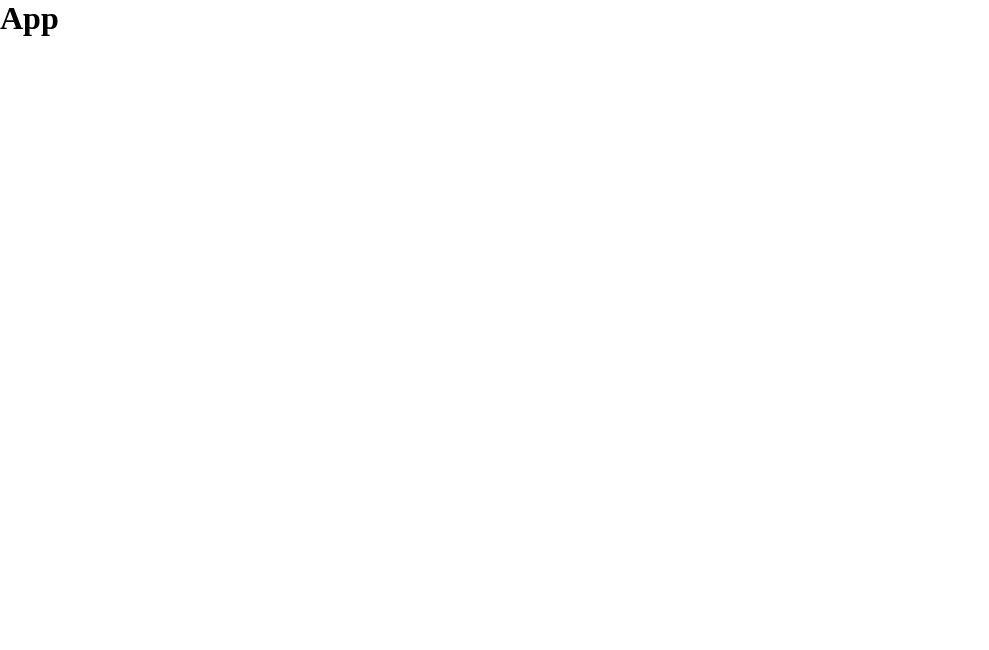
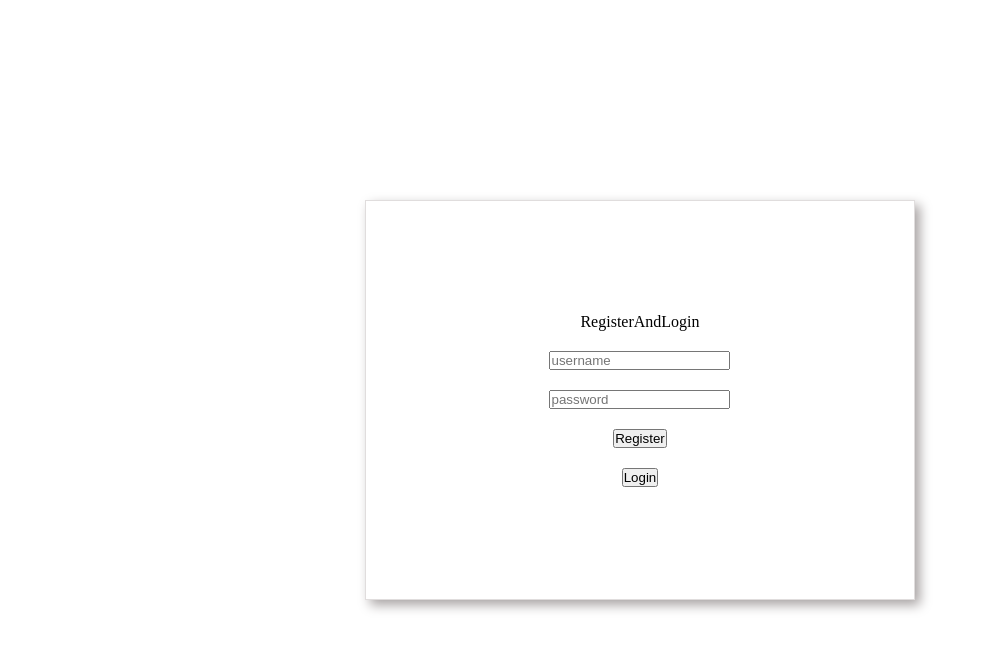
Before and after one commit to dmcdevitt10/Exercise-App, a React (Create React App) app: page / in a window 1280 px wide. Shown: the top 650 px of the page, without its empty margins (0-989 px from the left). Built offline with nearby package versions, Linux system fonts and the light colour scheme.

Commit message:
basic login/register page set up and tested

```diff
--- a/package.json
+++ b/package.json
@@ -1,6 +1,7 @@
 {
   "name": "exercise-app",
   "version": "0.1.0",
+  "proxy": "http://localhost:5060",
   "private": true,
   "dependencies": {
     "@testing-library/jest-dom": "^5.16.5",
@@ -24,7 +25,7 @@
     "web-vitals": "^2.1.4"
   },
   "scripts": {
-    "start": "react-scripts start",
+    "start": "PORT=3005 react-scripts start",
     "build": "react-scripts build",
     "test": "react-scripts test",
     "eject": "react-scripts eject"
--- a/src/App.js
+++ b/src/App.js
@@ -1,9 +1,10 @@
 import './App.css';
+import RegisterAndLogin from './screens/RegisterAndLogin';
 
 function App() {
   return (
     <div className="App">
-      <h1>App</h1>
+      <RegisterAndLogin />
     </div>
   );
 }
--- /dev/null
+++ b/src/screens/RegisterAndLogin.jsx
@@ -0,0 +1,55 @@
+import React, {useRef} from "react";
+import axios from "axios";
+
+import classes from './RegisterAndLogin.module.css'
+
+const RegisterAndLogin = () => {
+    const usernameRef = useRef()
+    const passwordRef = useRef()
+
+    const registerHandler = (e) => {
+        e.preventDefault()
+        const body = {
+            username: usernameRef.current.value,
+            password: passwordRef.current.value
+        }
+        axios.post("/api/register", body).then((res) => {
+            console.log(res.data)
+        })
+
+
+        console.log(usernameRef.current.value, passwordRef.current.value)
+        usernameRef.current.value = ''
+        passwordRef.current.value = ''
+    }
+
+    const loginHandler = (e) => {
+        e.preventDefault()
+        const body = {
+            username: usernameRef.current.value,
+            password: passwordRef.current.value
+        }
+        axios.post("/api/login", body).then((res) => {
+            console.log(res.data)
+        })
+
+
+        console.log(usernameRef.current.value, passwordRef.current.value)
+        usernameRef.current.value = ''
+        passwordRef.current.value = ''
+    }
+
+  return (
+    <div className={classes.form_container}>
+    <form className={classes.login_register_form}>
+      <div>RegisterAndLogin</div>
+      <input type="text" ref={usernameRef} placeholder="username" />
+      <input type="password" ref={passwordRef} placeholder="password" />
+      <button type="submit" onClick={registerHandler}>Register</button>
+      <button type="submit" onClick={loginHandler}>Login</button>
+    </form>
+    </div>
+  );
+};
+
+export default RegisterAndLogin;
--- /dev/null
+++ b/src/screens/RegisterAndLogin.module.css
@@ -0,0 +1,19 @@
+.form_container {
+  width: 100vw;
+  height: 100vh;
+  display: flex;
+  justify-content: center;
+  align-items: center;
+}
+
+.login_register_form {
+  height: 50%;
+  width: 43%;
+  display: flex;
+  flex-direction: column;
+  justify-content: center;
+  align-items: center;
+  gap: 20px;
+  border: 1px solid rgb(224, 221, 221);
+  box-shadow: 5px 5px 11px rgb(168, 163, 163);
+}
```
